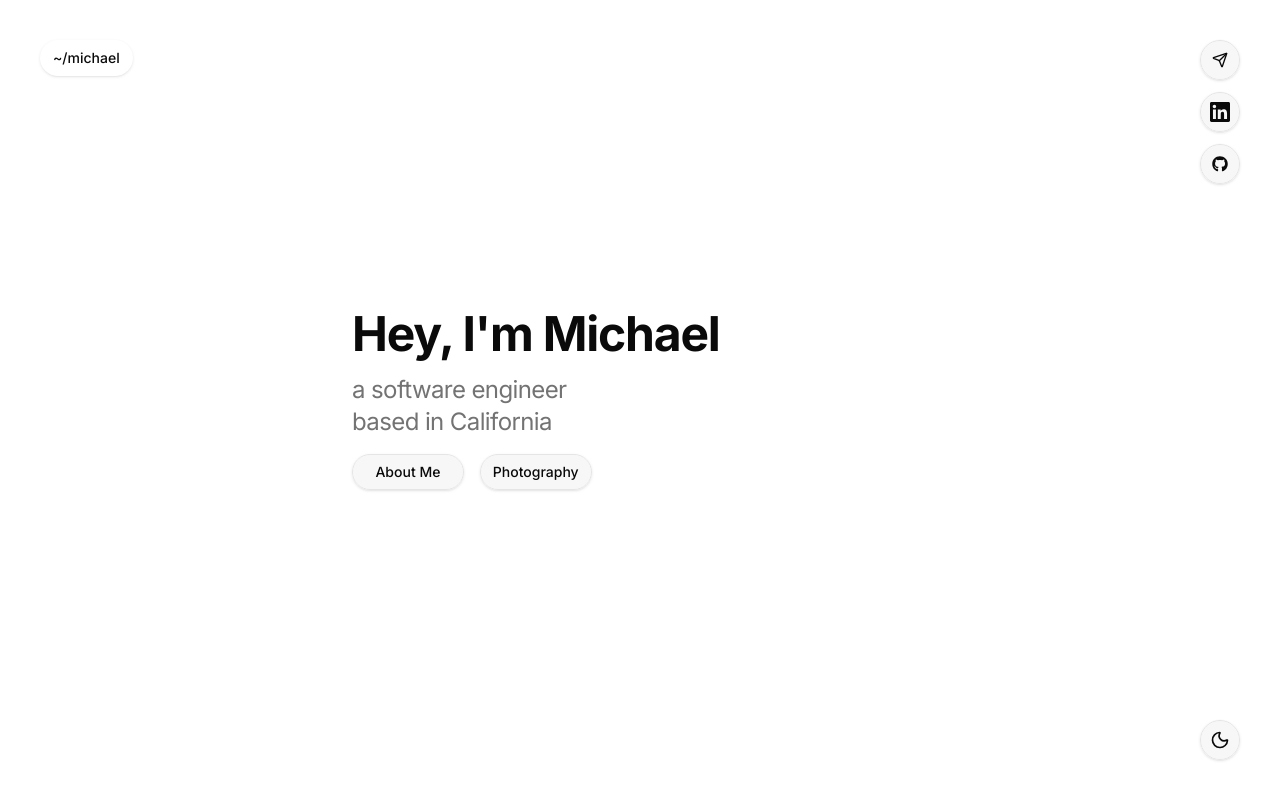
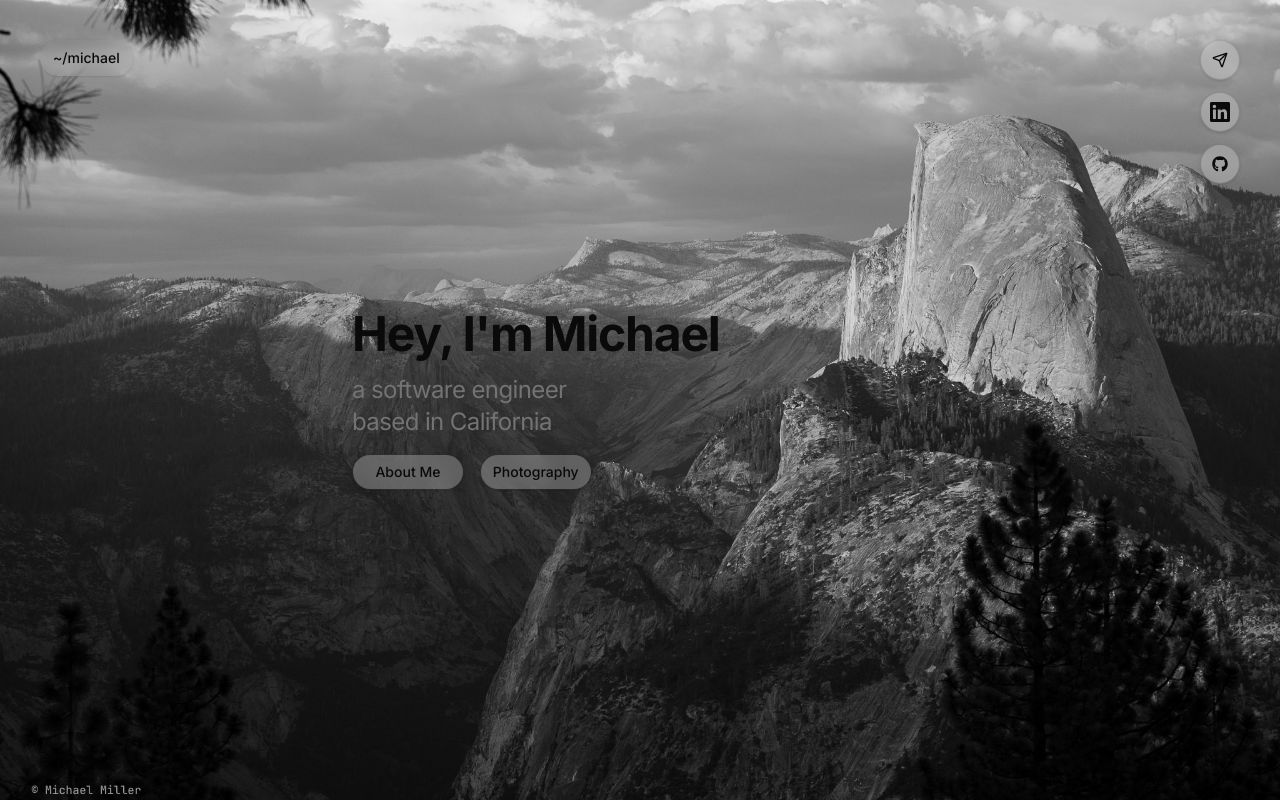
Before and after one commit to mjvmiller/my-site, a Next.js app: page / in a window 1280 px wide. Built offline with nearby package versions, Linux system fonts and the light colour scheme.

Commit message:
Add background image as separate layer from page layout, separate homepage buttons to optimize SSR, tune borders on buttons

```diff
--- a/app/layout.tsx
+++ b/app/layout.tsx
@@ -41,10 +41,12 @@ export default function RootLayout({
         "antialiased",
         fontMono.variable,
         "font-sans",
-        fontSans.variable
+        fontSans.variable,
+        "h-full",
+        "m-0"
       )}
     >
-      <body className="min-h-svh">
+      <body className="m-0 flex h-full flex-col">
         <ThemeProvider>
           <LayoutControls />
           {children}
--- a/app/page.tsx
+++ b/app/page.tsx
@@ -1,23 +1,21 @@
-import { Button } from "@/components/ui/button"
+import HomescreenButtonRow from "@/components/homescreen-button-row"
 
 export default function Page() {
   return (
-    <div className="flex h-svh w-screen flex-col items-center justify-center">
-      <div className="flex h-fit w-xl flex-col items-start gap-4">
+    <div className="min-h-dvh w-screen flex-1 overflow-hidden overscroll-none bg-[url('/background.jpg')] bg-cover bg-center bg-no-repeat">
+      <div className="flex h-full w-full flex-col items-center justify-center">
+        <div className="flex h-fit w-full flex-col items-center gap-4 sm:w-xl sm:items-start">
           <h1 className="text-5xl font-bold tracking-tight">
-          <p>Hey, I&apos;m Michael</p>
+            <p>
+              Hey,
+              <br className="sm:hidden" /> I&apos;m Michael
+            </p>
           </h1>
           <h2 className="text-2xl tracking-tight">
             <p className="text-muted-foreground">a software engineer</p>
             <p className="text-muted-foreground">based in California</p>
           </h2>
-        <div className="grid grid-cols-1 sm:grid-cols-2 gap-4">
-          <Button variant="outline" className="shadow-sm backdrop-blur-sm hover:bg-accent hover:text-accent-foreground active:bg-accent active:text-accent-foreground">
-            About Me
-          </Button>
-          <Button variant="outline" className="shadow-sm backdrop-blur-sm hover:bg-accent hover:text-accent-foreground active:bg-accent active:text-accent-foreground">
-            Photography
-          </Button>
+          <HomescreenButtonRow />
         </div>
       </div>
     </div>
--- /dev/null
+++ b/components/homescreen-button-row.tsx
@@ -0,0 +1,31 @@
+"use client"
+
+import { Button } from "@/components/ui/button"
+
+const ABOUT_ME_URL = "https://www.linkedin.com/in/michaeljvmiller/"
+const PHOTOGRAPHY_URL = "https://www.instagram.com/millerm.photography/"
+
+const openInNewTab = (url: string) => {
+  window.open(url, "_blank", "noopener,noreferrer")
+}
+
+export default function HomescreenButtonRow() {
+  return (
+    <div className="grid grid-cols-2 gap-4">
+      <Button
+        onClick={() => openInNewTab(ABOUT_ME_URL)}
+        variant="outline"
+        className="border-transparent shadow-sm backdrop-blur-sm hover:bg-accent hover:text-accent-foreground active:bg-accent active:text-accent-foreground"
+      >
+        About Me
+      </Button>
+      <Button
+        onClick={() => openInNewTab(PHOTOGRAPHY_URL)}
+        variant="outline"
+        className="border-transparent shadow-sm backdrop-blur-sm hover:bg-accent hover:text-accent-foreground active:bg-accent active:text-accent-foreground"
+      >
+        Photography
+      </Button>
+    </div>
+  )
+}
--- a/components/layout-controls.tsx
+++ b/components/layout-controls.tsx
@@ -1,6 +1,7 @@
 "use client"
 
 import Link from "next/link"
+import { usePathname } from "next/navigation"
 import { useState } from "react"
 import { Moon, Plus, Sun, X, Send } from "lucide-react"
 import { useTheme } from "next-themes"
@@ -21,7 +22,7 @@ import {
 } from "@/components/ui/tooltip"
 
 const socialButtonClassName =
-  "shadow-sm backdrop-blur-sm hover:bg-accent hover:text-accent-foreground"
+  "shadow-sm backdrop-blur-sm hover:bg-accent hover:text-accent-foreground border-transparent"
 const socialIconClassName =
   "size-5 fill-foreground transition-colors group-hover/button:fill-accent-foreground"
 const githubIconClassName = socialIconClassName
@@ -48,8 +49,10 @@ const externalLinks = [
 ]
 
 export function LayoutControls() {
+  const pathname = usePathname()
   const { resolvedTheme, setTheme } = useTheme()
   const [isLinksOpen, setIsLinksOpen] = useState(false)
+  const showThemeToggle = pathname !== "/"
 
   function toggleTheme() {
     setTheme(resolvedTheme === "dark" ? "light" : "dark")
@@ -136,6 +139,7 @@ export function LayoutControls() {
         </CollapsibleContent>
       </Collapsible>
 
+      {showThemeToggle ? (
         <div className="fixed right-10 bottom-10 z-50">
           <Tooltip>
             <TooltipTrigger
@@ -149,13 +153,14 @@ export function LayoutControls() {
                 />
               }
             >
-            <Sun className="size-5 dark:scale-100 dark:rotate-0 transition-all scale-0 -rotate-90" />
-            <Moon className="absolute size-5 dark:scale-0 dark:rotate-90 transition-all scale-100 rotate-0" />
+              <Sun className="size-5 scale-0 -rotate-90 transition-all dark:scale-100 dark:rotate-0" />
+              <Moon className="absolute size-5 scale-100 rotate-0 transition-all dark:scale-0 dark:rotate-90" />
               <span className="sr-only">Toggle theme</span>
             </TooltipTrigger>
             <TooltipContent side="left">Toggle theme</TooltipContent>
           </Tooltip>
         </div>
+      ) : null}
     </TooltipProvider>
   )
 }
```
Also changed, not shown: public/background.jpg (added). Lines whose indentation alone changed are shown as unchanged.
